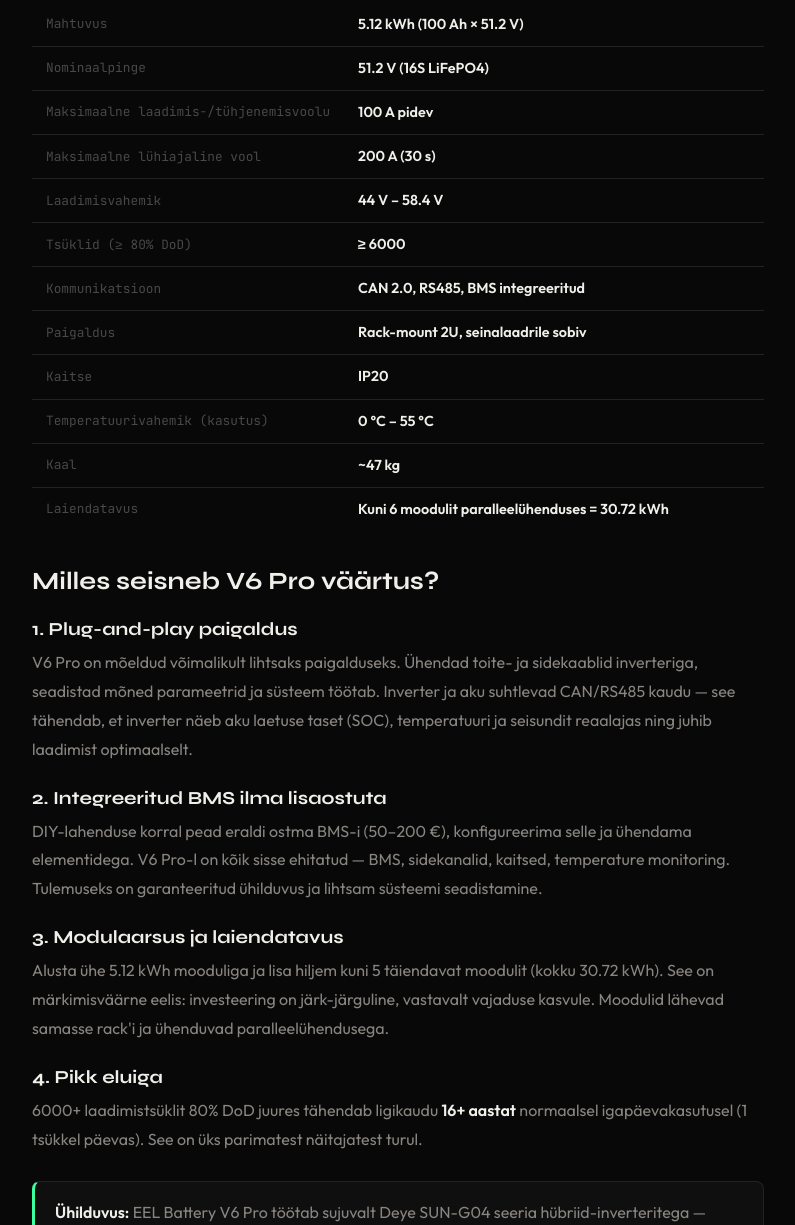
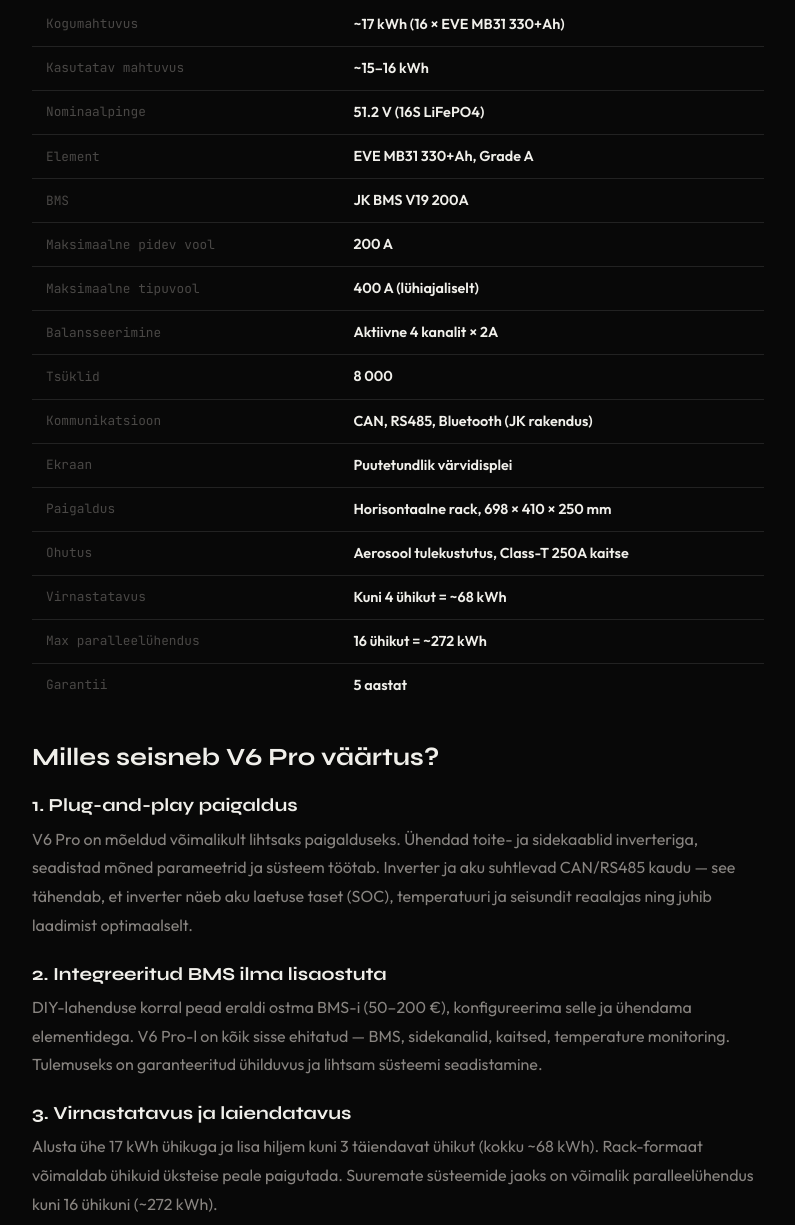
Before and after one commit to oskarluh/solvolt, a website: page blogi/eel-v6-pro-ulevaade.html in a window 1280 px wide. Shown: the part 595-1820 px from the top of the page, without its empty margins (242-1037 px from the left). Drawn offline with Linux system fonts and the light colour scheme.

Commit message:
eel pro fix

```diff
--- a/blogi/eel-v6-pro-ulevaade.html
+++ b/blogi/eel-v6-pro-ulevaade.html
@@ -3,14 +3,14 @@
 <head>
   <meta charset="UTF-8" />
   <meta name="viewport" content="width=device-width, initial-scale=1.0" />
-  <title>EEL Battery V6 Pro ülevaade: 5.12 kWh valmisaku koduenergiale — Solvolt</title>
-  <meta name="description" content="EEL Battery V6 Pro 5.12 kWh LiFePO4 valmisaku täielik ülevaade: spetsifikatsioonid, paigaldus, ühilduvus Deye inverteritega ja hind Eestis." />
+  <title>EEL Battery V6 Pro ülevaade: 17 kWh LiFePO4 akusüsteem koduenergiale — Solvolt</title>
+  <meta name="description" content="EEL Battery V6 Pro 17 kWh LiFePO4 akusüsteemi täielik ülevaade: 16× EVE MB31 330+Ah elemendid, JK BMS V19, spetsifikatsioonid, ühilduvus Deye inverteritega ja hind Eestis." />
   <meta name="robots" content="index, follow" />
   <link rel="canonical" href="https://solvolt.ee/blogi/eel-v6-pro-ulevaade.html" />
   <meta property="og:type" content="article" />
   <meta property="og:url" content="https://solvolt.ee/blogi/eel-v6-pro-ulevaade.html" />
-  <meta property="og:title" content="EEL Battery V6 Pro ülevaade: 5.12 kWh valmisaku koduenergiasüsteemile" />
-  <meta property="og:description" content="EEL Battery V6 Pro 5.12 kWh LiFePO4 valmisaku ülevaade: spetsid, paigaldus, ühilduvus ja hind Eestis." />
+  <meta property="og:title" content="EEL Battery V6 Pro ülevaade: 17 kWh LiFePO4 akusüsteem koduenergiasüsteemile" />
+  <meta property="og:description" content="EEL Battery V6 Pro 17 kWh LiFePO4 akusüsteem 16× EVE MB31 330+Ah elementidega. Spetsid, paigaldus, ühilduvus ja hind Eestis." />
   <meta property="og:locale" content="et_EE" />
   <link rel="icon" type="image/svg+xml" href="../favicon.svg" />
   <link rel="stylesheet" href="../assets/css/style.css" />
@@ -38,7 +38,7 @@
   {
     "@context": "https://schema.org",
     "@type": "Article",
-    "headline": "EEL Battery V6 Pro ülevaade: 5.12 kWh valmisaku koduenergiasüsteemile",
+    "headline": "EEL Battery V6 Pro ülevaade: 17 kWh LiFePO4 akusüsteem koduenergiasüsteemile",
     "datePublished": "2026-04-05",
     "dateModified": "2026-04-05",
     "author": {"@type": "Organization", "name": "Solvolt OÜ"},
@@ -93,7 +93,7 @@
     </div>
 
     <div style="font-family:var(--ff-mono);font-size:.75rem;color:var(--accent);letter-spacing:.08em;text-transform:uppercase;margin-bottom:12px">Toote ülevaade</div>
-    <h1 style="font-size:clamp(1.6rem,4vw,2.4rem);margin-bottom:16px;line-height:1.2">EEL Battery V6 Pro ülevaade: 5.12 kWh valmisaku koduenergiasüsteemile</h1>
+    <h1 style="font-size:clamp(1.6rem,4vw,2.4rem);margin-bottom:16px;line-height:1.2">EEL Battery V6 Pro ülevaade: 17 kWh LiFePO4 akusüsteem koduenergiasüsteemile</h1>
     <div class="article-meta">
       <span>5. aprill 2026</span>
       <span>Solvolt OÜ</span>
@@ -105,18 +105,22 @@
       <h2>Tehnilised spetsifikatsioonid</h2>
 
       <table class="spec-table">
-        <tr><td>Mahtuvus</td><td><strong>5.12 kWh (100 Ah × 51.2 V)</strong></td></tr>
+        <tr><td>Kogumahtuvus</td><td><strong>~17 kWh (16 × EVE MB31 330+Ah)</strong></td></tr>
+        <tr><td>Kasutatav mahtuvus</td><td><strong>~15–16 kWh</strong></td></tr>
         <tr><td>Nominaalpinge</td><td><strong>51.2 V (16S LiFePO4)</strong></td></tr>
-        <tr><td>Maksimaalne laadimis-/tühjenemisvoolu</td><td><strong>100 A pidev</strong></td></tr>
-        <tr><td>Maksimaalne lühiajaline vool</td><td><strong>200 A (30 s)</strong></td></tr>
-        <tr><td>Laadimisvahemik</td><td><strong>44 V – 58.4 V</strong></td></tr>
-        <tr><td>Tsüklid (≥ 80% DoD)</td><td><strong>≥ 6000</strong></td></tr>
-        <tr><td>Kommunikatsioon</td><td><strong>CAN 2.0, RS485, BMS integreeritud</strong></td></tr>
-        <tr><td>Paigaldus</td><td><strong>Rack-mount 2U, seinalaadrile sobiv</strong></td></tr>
-        <tr><td>Kaitse</td><td><strong>IP20</strong></td></tr>
-        <tr><td>Temperatuurivahemik (kasutus)</td><td><strong>0 °C – 55 °C</strong></td></tr>
-        <tr><td>Kaal</td><td><strong>~47 kg</strong></td></tr>
-        <tr><td>Laiendatavus</td><td><strong>Kuni 6 moodulit paralleelühenduses = 30.72 kWh</strong></td></tr>
+        <tr><td>Element</td><td><strong>EVE MB31 330+Ah, Grade A</strong></td></tr>
+        <tr><td>BMS</td><td><strong>JK BMS V19 200A</strong></td></tr>
+        <tr><td>Maksimaalne pidev vool</td><td><strong>200 A</strong></td></tr>
+        <tr><td>Maksimaalne tipuvool</td><td><strong>400 A (lühiajaliselt)</strong></td></tr>
+        <tr><td>Balansseerimine</td><td><strong>Aktiivne 4 kanalit × 2A</strong></td></tr>
+        <tr><td>Tsüklid</td><td><strong>8 000</strong></td></tr>
+        <tr><td>Kommunikatsioon</td><td><strong>CAN, RS485, Bluetooth (JK rakendus)</strong></td></tr>
+        <tr><td>Ekraan</td><td><strong>Puutetundlik värvidisplei</strong></td></tr>
+        <tr><td>Paigaldus</td><td><strong>Horisontaalne rack, 698 × 410 × 250 mm</strong></td></tr>
+        <tr><td>Ohutus</td><td><strong>Aerosool tulekustutus, Class-T 250A kaitse</strong></td></tr>
+        <tr><td>Virnastatavus</td><td><strong>Kuni 4 ühikut = ~68 kWh</strong></td></tr>
+        <tr><td>Max paralleelühendus</td><td><strong>16 ühikut = ~272 kWh</strong></td></tr>
+        <tr><td>Garantii</td><td><strong>5 aastat</strong></td></tr>
       </table>
 
       <h2>Milles seisneb V6 Pro väärtus?</h2>
@@ -127,11 +131,11 @@
       <h3>2. Integreeritud BMS ilma lisaostuta</h3>
       <p>DIY-lahenduse korral pead eraldi ostma BMS-i (50–200 €), konfigureerima selle ja ühendama elementidega. V6 Pro-l on kõik sisse ehitatud — BMS, sidekanalid, kaitsed, temperature monitoring. Tulemuseks on garanteeritud ühilduvus ja lihtsam süsteemi seadistamine.</p>
 
-      <h3>3. Modulaarsus ja laiendatavus</h3>
-      <p>Alusta ühe 5.12 kWh mooduliga ja lisa hiljem kuni 5 täiendavat moodulit (kokku 30.72 kWh). See on märkimisväärne eelis: investeering on järk-järguline, vastavalt vajaduse kasvule. Moodulid lähevad samasse rack'i ja ühenduvad paralleelühendusega.</p>
+      <h3>3. Virnastatavus ja laiendatavus</h3>
+      <p>Alusta ühe 17 kWh ühikuga ja lisa hiljem kuni 3 täiendavat ühikut (kokku ~68 kWh). Rack-formaat võimaldab ühikuid üksteise peale paigutada. Suuremate süsteemide jaoks on võimalik paralleelühendus kuni 16 ühikuni (~272 kWh).</p>
 
       <h3>4. Pikk eluiga</h3>
-      <p>6000+ laadimistsüklit 80% DoD juures tähendab ligikaudu <strong>16+ aastat</strong> normaalsel igapäevakasutusel (1 tsükkel päevas). See on üks parimatest näitajatest turul.</p>
+      <p>8000 laadimistsüklit tähendab ligikaudu <strong>20+ aastat</strong> normaalsel igapäevakasutusel (1 tsükkel päevas). EVE MB31 LiFePO4 keemia tagab erakordselt pika eluea ja stabiilse mahtuvuse.</p>
 
       <div class="info-box">
         <p><strong>Ühilduvus:</strong> EEL Battery V6 Pro töötab sujuvalt Deye SUN-G04 seeria hübriid-inverteritega — need on ka meie peamised soovitused, ning komplektina saab meilt mõlemad koos.</p>
@@ -151,7 +155,7 @@
         <li><strong>Koduomanikule</strong>, kes soovib valmislahendust ilma DIY-komplekteerimiseta</li>
         <li><strong>Ettevõtetele</strong>, kes vajavad usaldusväärset energiasalvestust koos rakendust toetava dokumentatsiooniga</li>
         <li><strong>Installeritele</strong>, kes paigaldavad süsteeme klientidele — kiire paigaldus, kogenud meeskondade jaoks tõhus</li>
-        <li><strong>Neile, kes plaanivad laiendada</strong> — algus 5 kWh-ga ja kasv vastavalt vajadusele</li>
+        <li><strong>Neile, kes plaanivad laiendada</strong> — algus 17 kWh-ga ja kasv vastavalt vajadusele kuni 68 kWh</li>
       </ul>
 
       <h2>EEL V6 Pro vs DIY LiFePO4 akupank — kumba valida?</h2>
@@ -164,7 +168,7 @@
 
       <div style="margin-top:40px;padding:28px;background:var(--bg-1);border:1px solid var(--border);border-radius:var(--r-lg)">
         <div style="font-family:var(--ff-mono);font-size:.75rem;color:var(--accent);margin-bottom:10px">EEL BATTERY V6 PRO SOLVOLT LAOST</div>
-        <p style="margin-bottom:8px;color:var(--text-1);font-weight:500">EEL Battery V6 Pro 5.12 kWh — laos Eestis, kiire tarne. Saadaval ka Deye inverteriga komplektina.</p>
+        <p style="margin-bottom:8px;color:var(--text-1);font-weight:500">EEL Battery V6 Pro 17 kWh — eelmüük, tarnimine mais 2026. Saadaval ka Deye inverteriga komplektina.</p>
         <p style="margin-bottom:16px;font-size:.88rem">Vaata täielikku tootekirjeldust, tehnilisi dokumente ja hinda meie tootelehel.</p>
         <div style="display:flex;gap:12px;flex-wrap:wrap">
           <a href="../eel-v6-pro.html" class="btn btn-primary">Vaata EEL V6 Pro →</a>
```
Also changed, not shown: blogi.html (+1 -1 lines).
